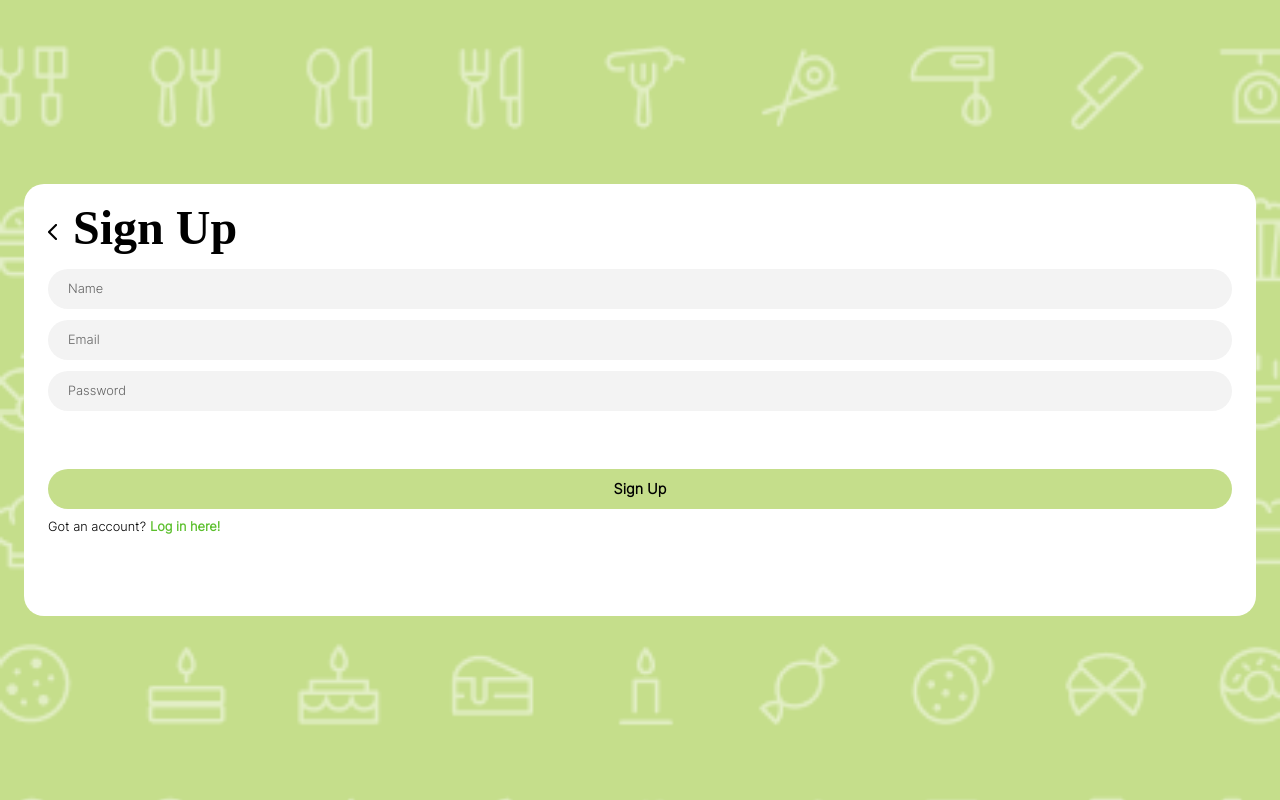
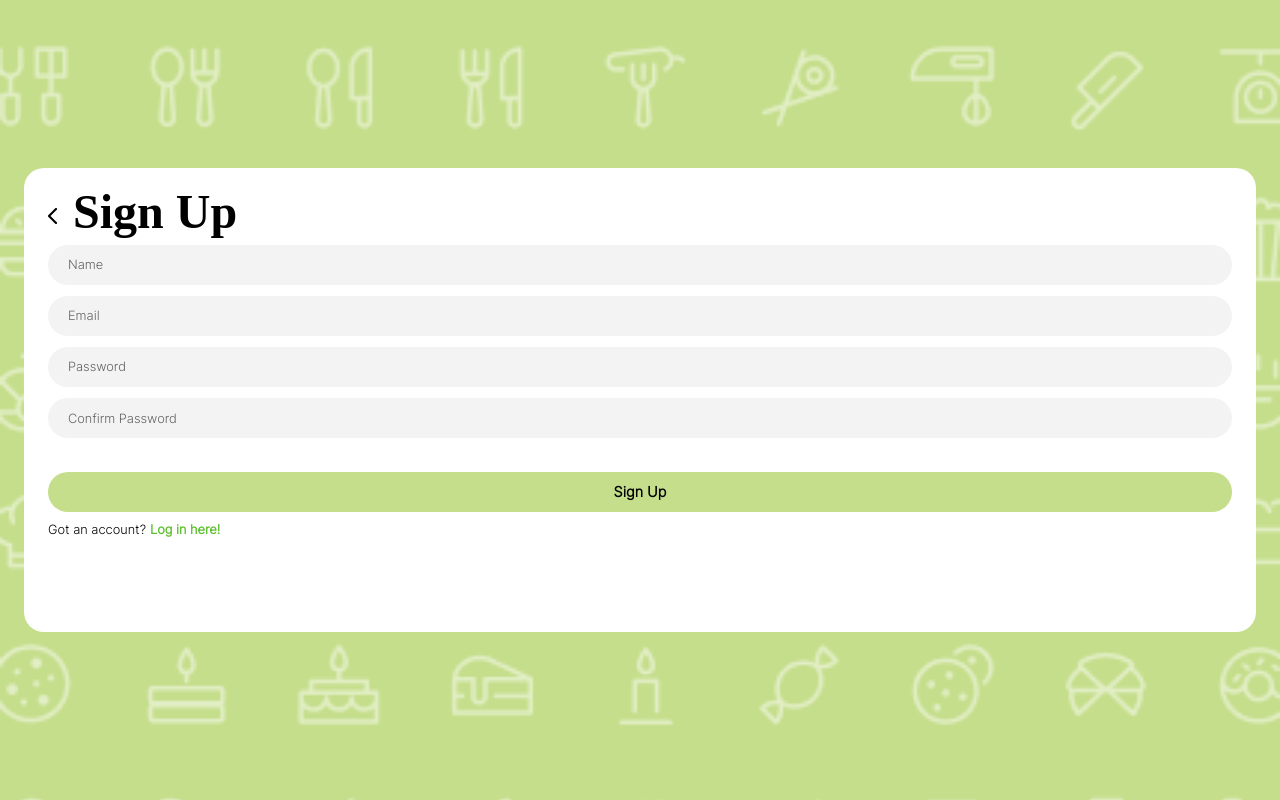
Before and after one commit to david-jiwon-park/foodsaver, a React (Create React App) app in the folder foodsaver-frontend/: page /signup in a window 1280 px wide. Built offline with nearby package versions, Linux system fonts and the light colour scheme; a web font is replaced by a local one.

Commit message:
Adding confirm password field in sign-up form and doing additional code clean-up

```diff
--- a/foodsaver-frontend/src/components/AddFoodModal/AddFoodModal.js
+++ b/foodsaver-frontend/src/components/AddFoodModal/AddFoodModal.js
@@ -46,6 +46,7 @@ const AddFoodModal = ({ isOpen, onClose}) => {
                   name="food_item"
                   id="food_item"
                   type="text"
+                  maxLength="50"
                   required>
               </input>
             </div>
--- a/foodsaver-frontend/src/components/EditFoodModal/EditFoodModal.js
+++ b/foodsaver-frontend/src/components/EditFoodModal/EditFoodModal.js
@@ -47,6 +47,7 @@ const EditFoodModal = ({ isOpen, onClose, foodId, foodName, foodExpDate }) => {
                 id="food_item"
                 type="text"
                 defaultValue={foodName}
+                maxLength="50"
                 required>
             </input>
           </div>
--- a/foodsaver-frontend/src/components/EditUserInfoModal/EditUserInfoModal.js
+++ b/foodsaver-frontend/src/components/EditUserInfoModal/EditUserInfoModal.js
@@ -62,6 +62,7 @@ const EditUserInfoModal = ({ isOpen, onClose, userName, userEmail }) => {
                   id="name"
                   type="text"
                   defaultValue={userName}
+                  maxLength="50"
                   required>
             </input>
           </div>
@@ -73,6 +74,7 @@ const EditUserInfoModal = ({ isOpen, onClose, userName, userEmail }) => {
                 id="email"
                 type="email"
                 defaultValue={userEmail}
+                maxLength="50"
                 required>
             </input>
           </div>
--- a/foodsaver-frontend/src/components/LoginForm/LoginForm.js
+++ b/foodsaver-frontend/src/components/LoginForm/LoginForm.js
@@ -9,6 +9,8 @@ import backArrow from '../../assets/icons/back-arrow.png';
 const LoginForm = ({ setIsLoggedIn }) => {
   const navigate = useNavigate();
   const formRef = useRef();
+
+  // States for handling login errors and messages
   const [isLoginError, setIsLoginError] = useState(false);
   const [errorMessage, setErrorMessage] = useState("");
 
@@ -53,6 +55,7 @@ const LoginForm = ({ setIsLoggedIn }) => {
             name="email"
             type="email"
             placeholder="Email"
+            maxLength="50"
           />
         </div>
         <div className="login-form__input-container">
@@ -62,6 +65,7 @@ const LoginForm = ({ setIsLoggedIn }) => {
             name="password"
             type="password"
             placeholder="Password"
+            maxLength="50"
           />
         </div>
         {isLoginError && <p className="login-form__login-error">{errorMessage}</p>}
--- a/foodsaver-frontend/src/components/LoginForm/LoginForm.scss
+++ b/foodsaver-frontend/src/components/LoginForm/LoginForm.scss
@@ -6,6 +6,7 @@
 
 .login-form {
   @include signup-login-container;
+  height: 25rem;
   &__heading-container {
     display: flex;
   }
--- a/foodsaver-frontend/src/components/SignupForm/SignupForm.js
+++ b/foodsaver-frontend/src/components/SignupForm/SignupForm.js
@@ -1,4 +1,4 @@
-import { useState, useRef } from 'react';
+import { useState } from 'react';
 import { Link, useNavigate } from 'react-router-dom';
 import axios from 'axios';
 import './SignupForm.scss';
@@ -6,21 +6,48 @@ import backArrow from '../../assets/icons/back-arrow.png';
 import insertDefaultNotifications from '../../utils/insertDefaultNotifications';
 
 const SignupForm = () => {
+  const navigate = useNavigate();
+
+  // State for handling signup errors
   const [signUpErrorMessage, setSignUpErrorMessage] = useState("");
-  const navigate = useNavigate();
-  const formRef = useRef();
+
+  //States for handling password mismatches
+  const [password, setPassword] = useState('');
+  const [confirmPassword, setConfirmPassword] = useState('');
+  const [passwordMatchError, setPasswordMatchError] = useState('');
+
+  const handlePasswordChange = (event) => {
+    setPassword(event.target.value);
+
+    // Clear password match error when the new password changes
+    setPasswordMatchError('');
+  };
+
+  const handleConfirmPasswordChange = (event) => {
+    setConfirmPassword(event.target.value);
+
+    // Check password match when the confirm password changes
+    if (password !== event.target.value) {
+      setPasswordMatchError('Passwords do not match');
+    } else {
+      setPasswordMatchError('');
+    }
+  };
 
   // Function to handle signup
   const handleSignUp = (e) => {
     e.preventDefault();
-    if (!formRef.current.name.value || !formRef.current.email.value || !formRef.current.password.value) {
+    if (!e.target.name.value || !e.target.email.value || !e.target.password.value || !e.target.confirm_password.value) {
       return alert('Make sure to fill out all the fields');
+    }
+    if (e.target.password.value !== e.target.confirm_password.value) {
+      return alert("Please ensure the passwords entered match.")
     }
     axios
     .post('http://localhost:8090/users/signup', {
-      name: formRef.current.name.value,
-      email: formRef.current.email.value,
-      password: formRef.current.password.value,
+      name: e.target.name.value,
+      email: e.target.email.value,
+      password: e.target.password.value
     })
     .then((response) => {
       // Upon signup, users will have default notfications settings inserted
@@ -45,7 +72,7 @@ const SignupForm = () => {
         </Link>
         <h1 className="signup-form__heading">Sign Up</h1>
       </div>
-      <form className="signup-form__form" onSubmit={handleSignUp} ref={formRef}>
+      <form className="signup-form__form" onSubmit={handleSignUp}>
         <div className="signup-form__input-container">
           <input
             className="signup-form__input"
@@ -53,6 +80,7 @@ const SignupForm = () => {
             name="name"
             type="text"
             placeholder="Name"
+            maxLength="50"
           />
         </div>
         <div className="signup-form__input-container">
@@ -62,6 +90,7 @@ const SignupForm = () => {
             name="email"
             type="email"
             placeholder="Email"
+            maxLength="50"
           />
         </div>
         <div className="signup-form__input-container">
@@ -71,8 +100,24 @@ const SignupForm = () => {
             name="password"
             type="password"
             placeholder="Password"
+            value={password}
+            onChange={handlePasswordChange}
+            maxLength="50"
           />
         </div>
+        <div className="signup-form__input-container">
+          <input
+            className="signup-form__input"
+            id="confirm_password"
+            name="confirm_password"
+            type="password"
+            placeholder="Confirm Password"
+            value={confirmPassword}
+            onChange={handleConfirmPasswordChange}
+            maxLength="50"
+          />
+        </div>
+        <p className="signup-form__signup-error">{passwordMatchError}</p>
         <p className="signup-form__signup-error">{signUpErrorMessage}</p>
         <button className="signup-form__signup-button">Sign Up</button>
         <p className="signup-form__link-container">Got an account?
--- a/foodsaver-frontend/src/components/SignupForm/SignupForm.scss
+++ b/foodsaver-frontend/src/components/SignupForm/SignupForm.scss
@@ -6,6 +6,7 @@
 
 .signup-form {
   @include signup-login-container;
+  height: 27rem;
   &__heading-container {
     display: flex;
   }
@@ -18,7 +19,6 @@
   &__form {
     display: flex;
     flex-direction: column;
-    padding-top: 0.5rem;
   }
   &__input-container {
     padding: 0.35rem 0;
@@ -31,7 +31,7 @@
   }
   &__signup-button {
     @include signup-login-buttons;
-    margin-top: 2.25rem;
+    margin-top: 1.25rem;
   }
   &__link-container {
     @include signup-login-link-container;
--- a/foodsaver-frontend/src/styles/partials/_mixins.scss
+++ b/foodsaver-frontend/src/styles/partials/_mixins.scss
@@ -70,7 +70,6 @@
   }
   @mixin signup-login-container {
     background-color: $white;
-    height: 25rem;
     width: 100%;
     margin: 1.5rem;
     padding: 1rem 1.5rem;
@@ -101,9 +100,9 @@
   }
   @mixin signup-login-error {
     color: $color-error;
-    font-size: 0.9rem;
+    font-size: 0.85rem;
     line-height: 1.1rem;
-    padding-top: 1rem;
+    padding-top: 0.25rem;
   }
   @mixin signup-login-buttons {
     background-color: $color-main;
```
